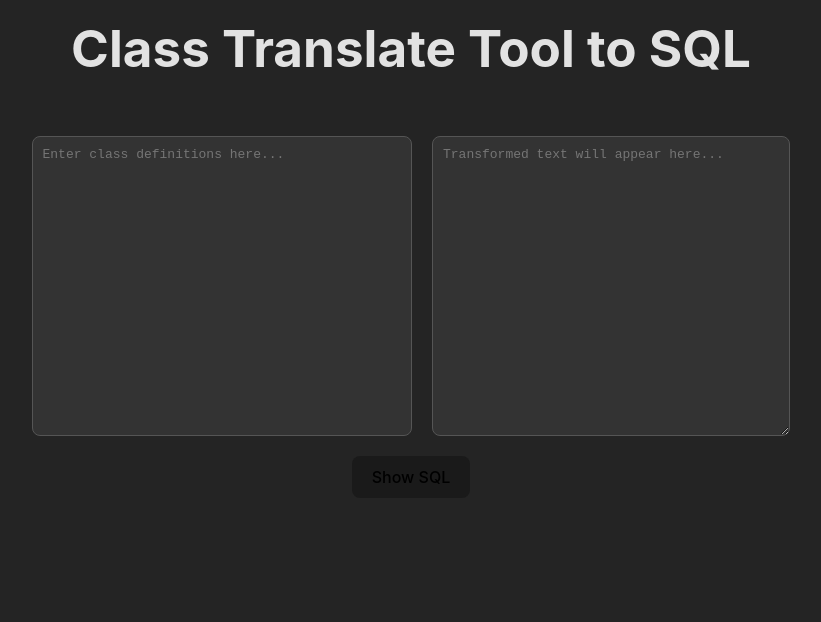
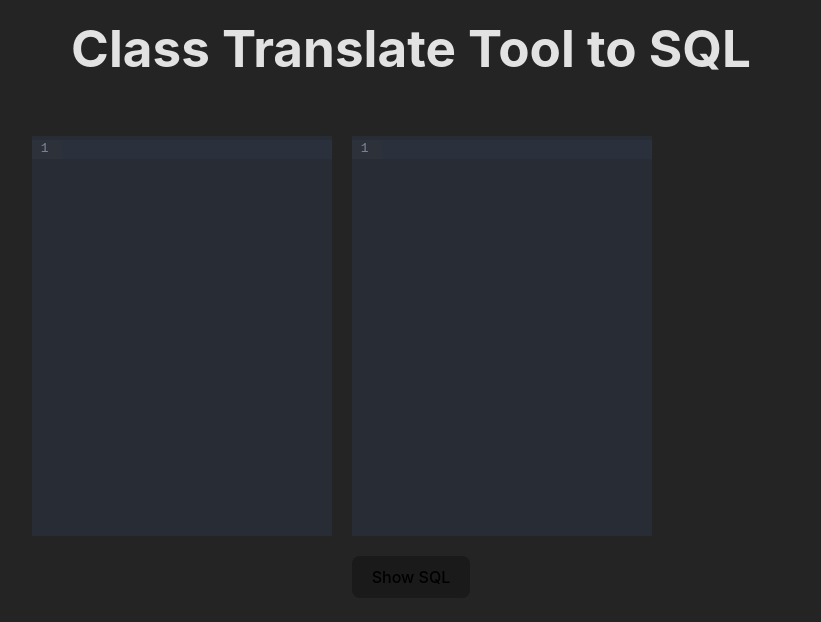
Before and after one commit to XMON3R/code-data-wiz, a React (Vite) app: page / in a window 1280 px wide. Shown: the top 622 px of the page, without its empty margins (229-1050 px from the left). Built offline with nearby package versions, Linux system fonts and the light colour scheme.

Commit message:
basic code-mirror addition

```diff
--- a/package.json
+++ b/package.json
@@ -11,6 +11,7 @@
   },
   "dependencies": {
     "@pintora/cli": "^0.7.6",
+    "@uiw/react-codemirror": "^4.23.5",
     "react": "^18.2.0",
     "react-dom": "^18.2.0"
   },
--- a/src/App.tsx
+++ b/src/App.tsx
@@ -1,4 +1,62 @@
-import React, { useEffect, ChangeEvent, useState } from "react";
+import React, { useEffect, useState } from "react";
+import "./styles/index.css";
+import useAppLogic from "./app.service";
+import CodeMirror from '@uiw/react-codemirror';
+//import { HighlightStyle } from "@codemirror/language";
+//import {EditorView} from "@codemirror/view"
+//import { javascript } from '@codemirror/lang-sql'; // Import a language for syntax highlighting
+
+const App: React.FC = () => {
+  const { textLeft, textRight, handleChangeTextLeft, parsedDiagram, sqlTranslation } = useAppLogic();
+  const [showSQL, setShowSQL] = useState(false);
+
+  useEffect(() => {}, [parsedDiagram]);
+
+  return (
+    <div className="container">
+      <CodeMirror
+        theme="dark"
+        value={textLeft}
+        width="300px"
+        height="400px"
+        //extensions={[javascript()]} // Set language or other extensions
+        onChange={(value) => handleChangeTextLeft(value)} // Directly pass the value
+      />
+      <div className="right-container">
+        <CodeMirror
+          theme="dark"
+          value={showSQL ? sqlTranslation : textRight}
+          width="300px"
+          height="400px"
+          //extensions={[javascript()]} // Set language or other extensions
+          readOnly={true} // The right side is read-only
+        />
+      </div>
+      <div className="button-container">
+        <button className="toggle-button" onClick={() => setShowSQL(!showSQL)}>
+          {showSQL ? "Show Class Diagram" : "Show SQL"}
+        </button>
+      </div>
+    </div>
+  );
+};
+
+export default App;
+
+
+
+
+
+
+
+
+
+
+
+
+
+
+/*import React, { useEffect, ChangeEvent, useState } from "react";
 import "./styles/index.css";
 import useAppLogic from "./app.service";
 
@@ -33,6 +91,8 @@ const App: React.FC = () => {
       </div>
     </div>
   );
+
+
 };
 
-export default App;
+export default App;*/
--- a/src/app.service.tsx
+++ b/src/app.service.tsx
@@ -1,3 +1,52 @@
+import { useState, useRef, useCallback } from "react";
+import ClassParser from './class.parser.tsx'; // Adjust the import path as needed
+
+const useAppLogic = () => {
+  const [textLeft, setTextLeft] = useState("");  // holds the original class diagram text
+  const [textRight, setTextRight] = useState("");  // holds the translated class diagram
+  const [parsedDiagram, setParsedDiagram] = useState("");  // holds the parsed class diagram
+  const [sqlTranslation, setSqlTranslation] = useState("");  // holds the generated SQL
+
+  const typingTimerRef = useRef<number | null>(null);  // ref to manage typing timeout
+
+  // parses the input class diagram text and generates SQL
+  const translateText = useCallback((text: string) => {
+    const diagram = ClassParser.parseClasses(text);  // parses class definitions from text
+    setParsedDiagram(diagram);  // stores the parsed class diagram
+    setTextRight(diagram);  // updates the translated class diagram
+
+    const sql = ClassParser.generateSQLFromClassDiagram(diagram);  // generates SQL from the parsed diagram
+    setSqlTranslation(sql);  // stores the generated SQL
+  }, []);
+
+  // handles changes to the input text (to be called via CodeMirror onChange)
+  const handleChangeTextLeft = (value: string) => {
+    setTextLeft(value);
+    if (typingTimerRef.current !== null) {
+      clearTimeout(typingTimerRef.current);
+    }
+    typingTimerRef.current = window.setTimeout(() => {
+      translateText(value);
+    }, 300);  // triggers translation after a delay to avoid excessive calls
+  };
+
+  return { textLeft, textRight, handleChangeTextLeft, parsedDiagram, sqlTranslation };
+};
+
+export default useAppLogic;
+
+
+
+
+
+
+
+
+
+
+
+
+/*
 import { useState, useEffect, useRef, useCallback } from "react";
 
 const useAppLogic = () => {
@@ -125,8 +174,10 @@ const useAppLogic = () => {
   };
 
   //handles changes to the input text area
-  const handleChangeTextLeft = (event: React.ChangeEvent<HTMLTextAreaElement>) => {
-    const newText = event.target.value;
+  //const handleChangeTextLeft = (event: React.ChangeEvent<HTMLTextAreaElement>) => {
+  const handleChangeTextLeft = (value: string) => {
+    //const newText = event.target.value;
+    const newText = value;
     setTextLeft(newText);
     if (typingTimerRef.current !== null) {
       clearTimeout(typingTimerRef.current);
@@ -140,3 +191,4 @@ const useAppLogic = () => {
 };
 
 export default useAppLogic;
+*/
--- /dev/null
+++ b/src/class.parser.tsx
@@ -0,0 +1,68 @@
+class ClassParser {
+    // Parses class diagram text into a structured format
+    static parseClasses(text: string): string {
+      const classRegex = /class (\w+)\s*\{([^}]*)\}/g;
+      let diagram = "";
+      let match;
+
+      while ((match = classRegex.exec(text)) !== null) {
+        const className = match[1];
+        const attributes = match[2]
+          .split("\n")
+          .map(attr => attr.trim())
+          .filter(attr => attr !== "");
+
+        diagram += `class ${className} {\n`;
+        attributes.forEach(attr => {
+          diagram += `  ${attr}\n`;
+        });
+        diagram += `}\n`;
+      }
+
+      return diagram;
+    }
+
+    // Generates SQL statements based on the parsed class diagram
+    static generateSQLFromClassDiagram(diagram: string): string {
+      const classRegex = /class (\w+)\s*\{\n([^}]*)\n\}/g;
+      let sqlStatements = "";
+      let match;
+
+      while ((match = classRegex.exec(diagram)) !== null) {
+        const className = match[1];
+        const attributes = match[2]
+          .split("\n")
+          .map(attr => attr.trim())
+          .filter(attr => attr !== "");
+
+        sqlStatements += `CREATE TABLE ${className} (\n`;
+
+        attributes.forEach((attr) => {
+          const [type, name] = attr.split(" ");
+          const sqlType = ClassParser.mapTypeToSQL(type);
+          sqlStatements += `  ${name} ${sqlType},\n`;
+        });
+
+        sqlStatements = sqlStatements.trimEnd().slice(0, -1);  // Remove trailing comma
+        sqlStatements += "\n);\n\n";
+      }
+
+      return sqlStatements;
+    }
+
+    // Maps class diagram types to SQL types
+    static mapTypeToSQL(type: string): string {
+      switch (type) {
+        case "int":
+          return "INT";
+        case "String":
+          return "VARCHAR(255)";
+        case "double":
+          return "DECIMAL(10, 2)";
+        default:
+          return "TEXT";
+      }
+    }
+  }
+
+  export default ClassParser;
--- a/src/styles/index.css
+++ b/src/styles/index.css
@@ -118,3 +118,13 @@ button {
 button:hover {
   border-color: #646cff;
 }
+
+
+.CodeMirror {
+  color: black; /* Set text color in CodeMirror */
+}
+
+/* Optional: Set background color if needed */
+.CodeMirror {
+  background-color: white; /* or any desired color */
+}
```
Also changed, not shown: 1 other file (tests, documents, lock files or other folders).
